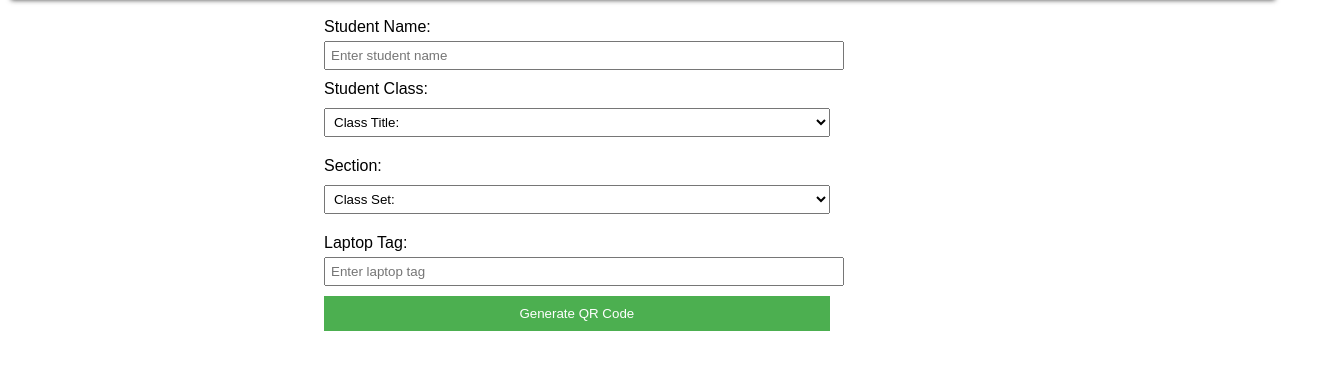
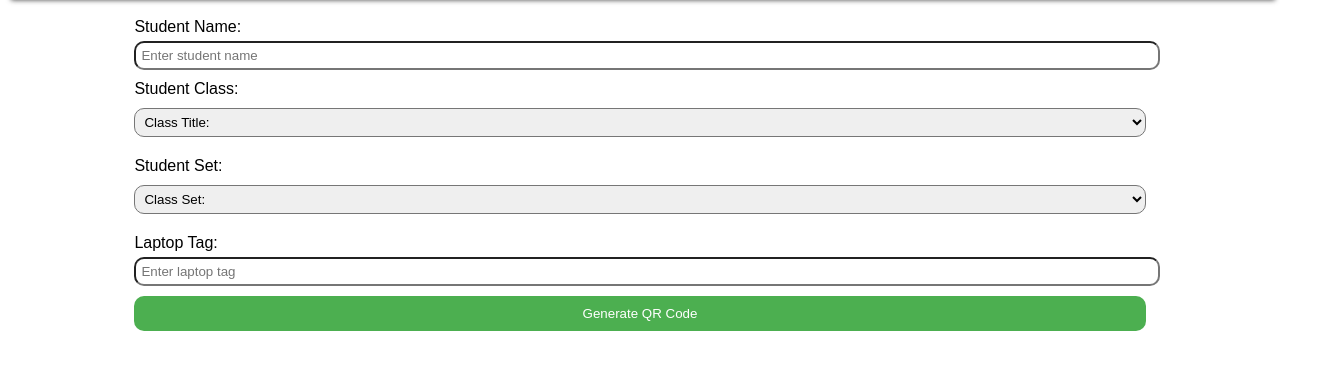
Before and after one commit to cakahal-johnson/QrCode, a plain HTML site: page index.html in a window 1280 px wide. Shown: the part 72-442 px from the top of the page, 1335 px wide, since content can reach past the window. Drawn offline with Linux system fonts and the light colour scheme.

Commit message:
borderRadius

```diff
--- a/index.html
+++ b/index.html
@@ -28,7 +28,9 @@
             <option value="Ss3">Ss3</option>
         </select>
 
-        <label for="StudentSection">Section:</label>
+        <br>
+
+        <label for="StudentSection">Student Set:</label>
         <!-- <input type="text" id="studentTitle" placeholder="Enter student class"> -->
         <select name="" id="studentSet">
             <option value="" disabled selected >Class Set:</option>
--- a/styles.css
+++ b/styles.css
@@ -3,9 +3,9 @@ body {
 }
 
 .container {
+    margin: 10px 10%;
     /* max-width: 400px; */
     width: 80%;
-    margin: 10px 25%;
 }
 
 label {
@@ -14,13 +14,15 @@ label {
 }
 
 input {
-    width: 50%;
+    width: 100%;
     padding: 5px;
     margin-top: 5px;
+    border-radius: 10px;
 }
 select {
-    width: 50%;
+    width: 100%;
     padding: 5px;
+    border-radius: 10px;
     margin-top: 10px;
     margin-bottom: 10px;
     font-size: smaller;
@@ -38,13 +40,14 @@ select:required:invalid {
 
 button {
     display: block;
-    width: 50%;
+    width: 100%;
     padding: 10px;
     margin-top: 10px;
     background-color: #4CAF50;
     color: white;
     border: none;
     cursor: pointer;
+    border-radius: 10px;
 
 }
 
```
